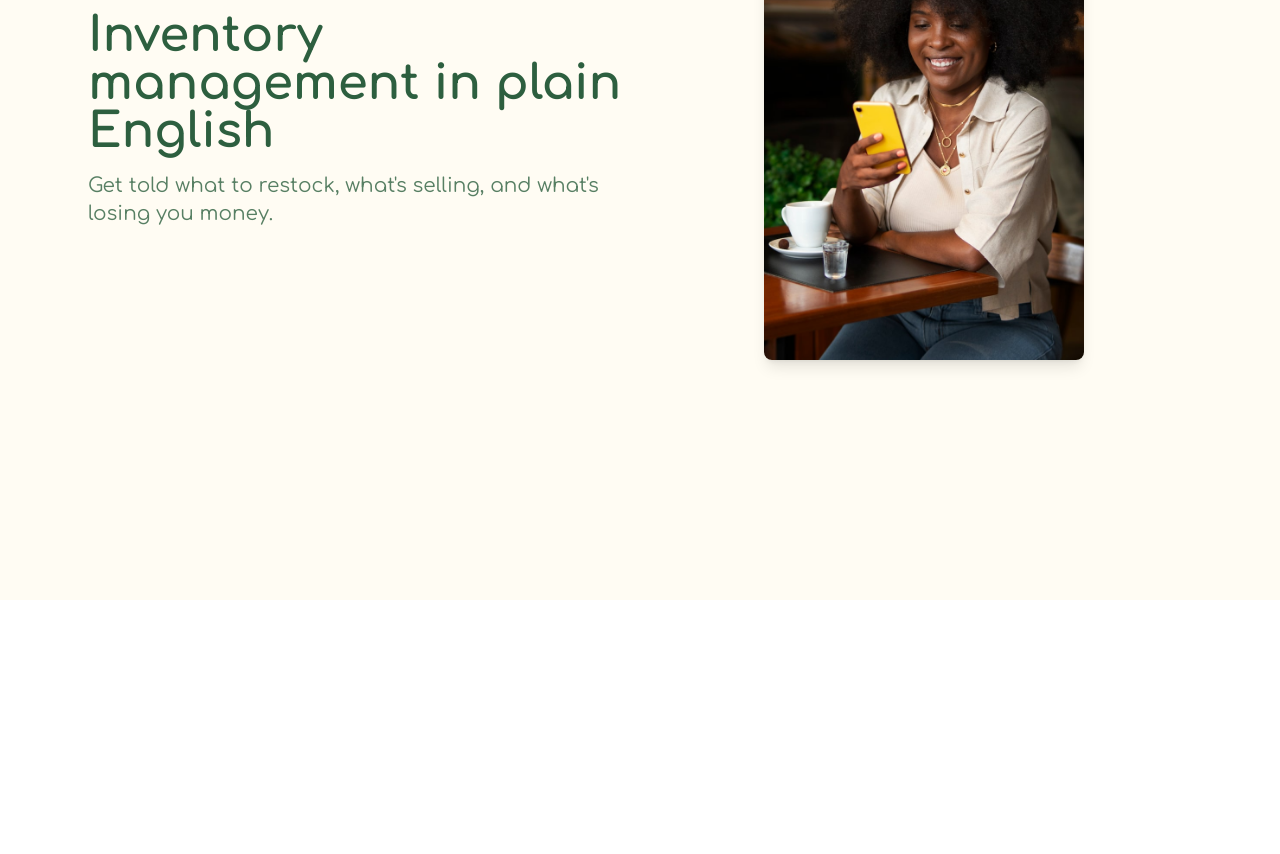
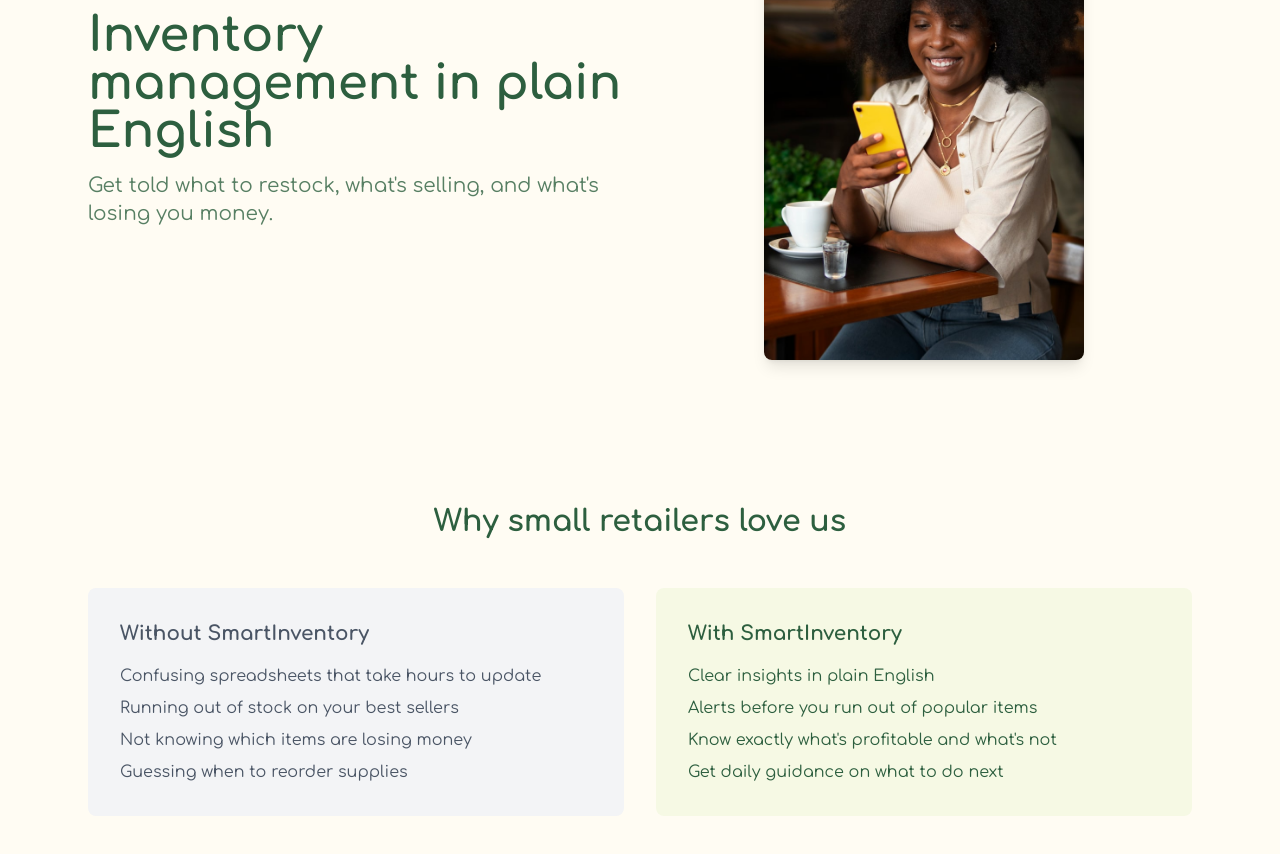
Before and after one commit to Incognitol07/smart-inventory, a Next.js app: page / in a window 1280 px wide. Shown: the part 200-1054 px from the top of the page. Before the commit the page ends 800 px from the top, so only its background shows below. Built offline with nearby package versions, Linux system fonts and the light colour scheme.

Commit message:
Add problem/solution section to Home page with insights for retailers

```diff
--- a/app/page.tsx
+++ b/app/page.tsx
@@ -24,6 +24,35 @@
           />
         </div>
       </section>
+
+      {/* Problem/Solution Section */}
+      <section className="py-16" >
+        <div className="max-w-6xl mx-auto px-6">
+          <h2 className="text-3xl font-bold text-deep-forest mb-12 text-center">
+            Why small retailers love us
+          </h2>
+          <div className="grid md:grid-cols-2 gap-8">
+            <div className="bg-gray-100 p-8 rounded-lg">
+              <h3 className="text-xl font-bold text-gray-600 mb-4">Without SmartInventory</h3>
+              <ul className="text-gray-600 space-y-2">
+                <li>Confusing spreadsheets that take hours to update</li>
+                <li>Running out of stock on your best sellers</li>
+                <li>Not knowing which items are losing money</li>
+                <li>Guessing when to reorder supplies</li>
+              </ul>
+            </div>
+            <div className="bg-granny-green/10 p-8 rounded-lg">
+              <h3 className="text-xl font-bold text-deep-forest mb-4">With SmartInventory</h3>
+              <ul className="text-deep-forest space-y-2">
+                <li>Clear insights in plain English</li>
+                <li>Alerts before you run out of popular items</li>
+                <li>Know exactly what&apos;s profitable and what&apos;s not</li>
+                <li>Get daily guidance on what to do next</li>
+              </ul>
+            </div>
+          </div>
+        </div>
+      </section>
     </div>
   );
 }
```
